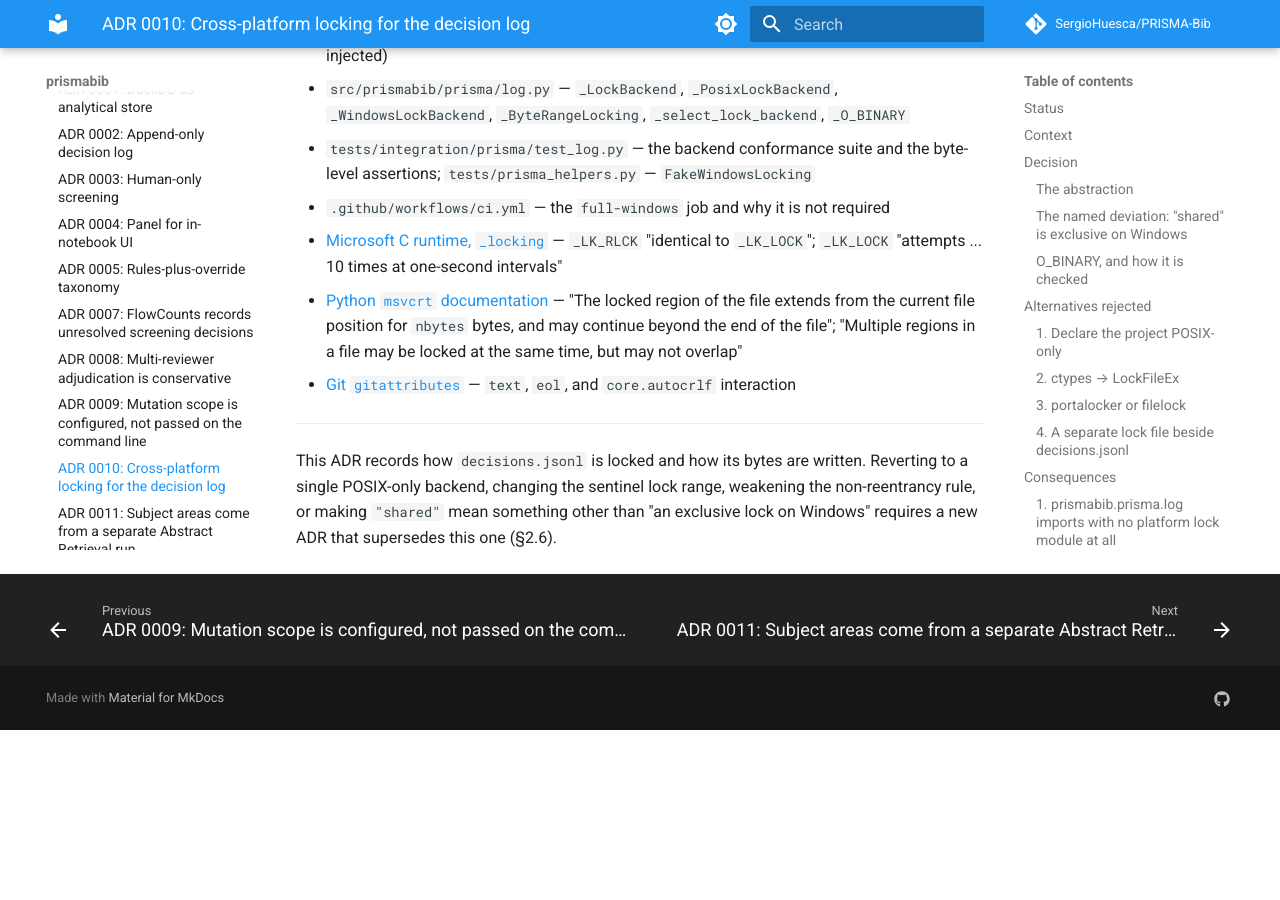
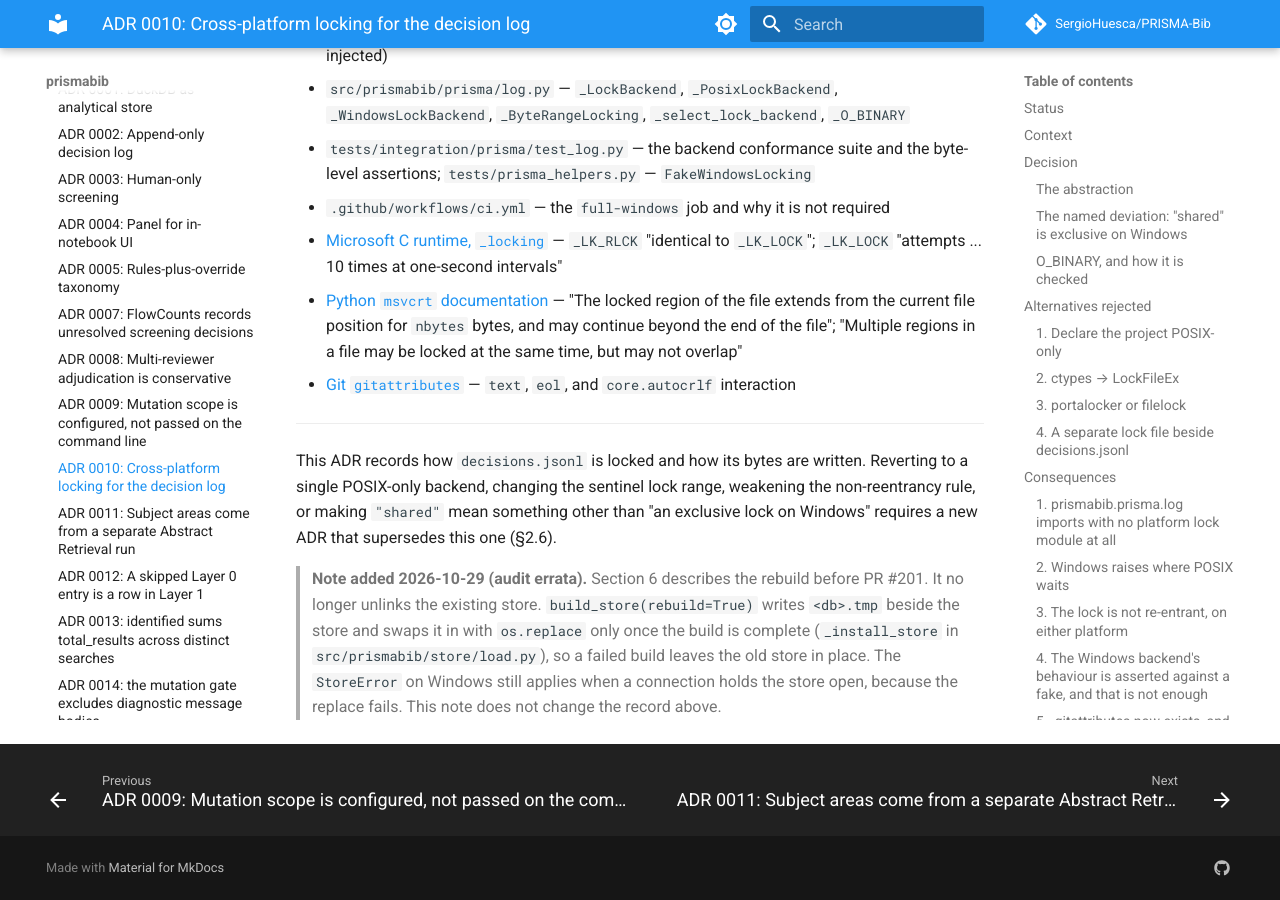
Before and after one commit to SergioHuesca/PRISMA-Bib, an MkDocs documentation site: the page built from docs/architecture/adr/0010-cross-platform-decision-log-locking.md, in a window 1280 px wide and 900 px high, scrolled down 6953 px. Built offline with MkDocs 1.6.1 and Material for MkDocs 9.7.7, drawn with Linux system fonts in a browser that asks for light colours; comment, search, counter and statistics services are not loaded; before the commit the page ends 7683 px from its top, so only the background shows below that.

Commit message:
docs(adr): dated errata notes for sentences the audit fixes made stale
Co-Authored-By: Claude Sonnet 5.5 <noreply@anthropic.com>
Claude-Session: https://claude.ai/code/session_01QjNadz7h2UAZ2C2xhuaY8z

```diff
--- a/docs/architecture/adr/0010-cross-platform-decision-log-locking.md
+++ b/docs/architecture/adr/0010-cross-platform-decision-log-locking.md
@@ -299,3 +299,5 @@ This ADR records how `decisions.jsonl` is locked and how its bytes are written.
 to a single POSIX-only backend, changing the sentinel lock range, weakening the
 non-reentrancy rule, or making `"shared"` mean something other than "an exclusive lock on
 Windows" requires a new ADR that supersedes this one (§2.6).
+
+> **Note added 2026-10-29 (audit errata).** Section 6 describes the rebuild before PR #201. It no longer unlinks the existing store. `build_store(rebuild=True)` writes `<db>.tmp` beside the store and swaps it in with `os.replace` only once the build is complete (`_install_store` in `src/prismabib/store/load.py`), so a failed build leaves the old store in place. The `StoreError` on Windows still applies when a connection holds the store open, because the replace fails. This note does not change the record above.
```
Also changed, not shown: docs/architecture/adr/0011-abstract-retrieval-for-subject-areas.md (+2 -0 lines), docs/architecture/adr/0012-persisting-skipped-layer0-entries.md (+2 -0 lines), docs/architecture/adr/0031-openalex-responses-are-layer0-runs.md (+2 -0 lines).
